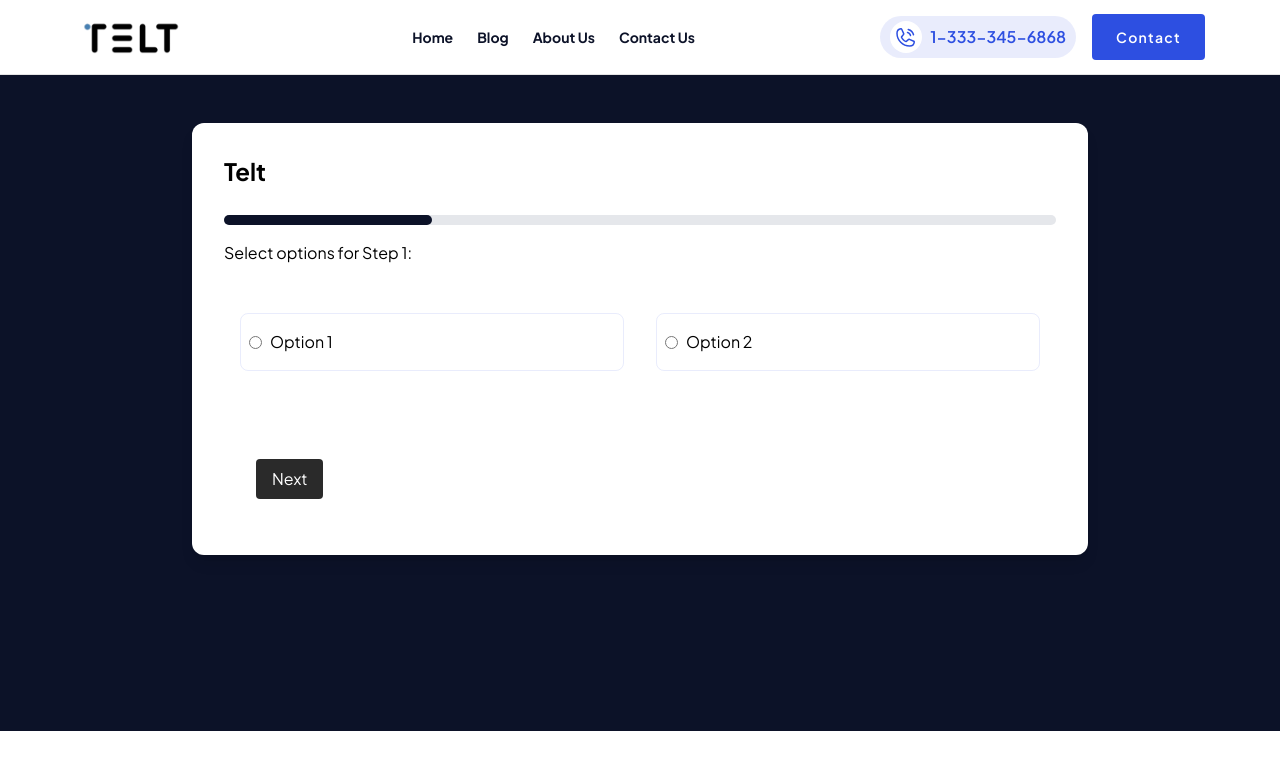
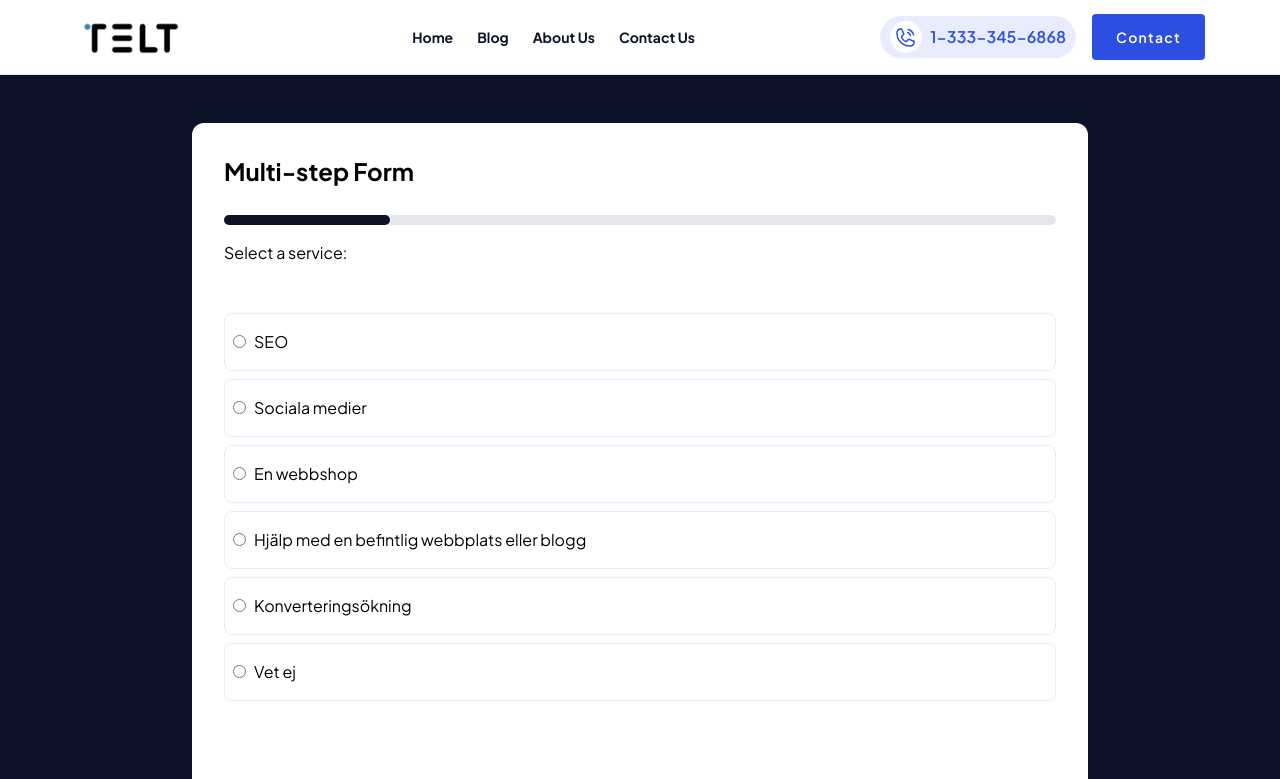
Before and after one commit to nasimmdemon/new_telt, a Next.js app: page /contact in a window 1280 px wide. Shown: the top 779 px of the page. Built offline with nearby package versions, Linux system fonts and the light colour scheme; what react-select-country-list would draw is missing.

Commit message:
Conditional form created

```diff
--- a/src/app/contact/multiStepForm.js
+++ b/src/app/contact/multiStepForm.js
@@ -7,31 +7,185 @@ import countries from "react-select-country-list";
 import Styles from "./multiStepForm.module.css";
 
 const steps = [
-  { id: 1, label: "Step 1" },
-  { id: 2, label: "Step 2" },
-  { id: 3, label: "Step 3" },
-  { id: 4, label: "Step 4" },
+  { id: 1, label: "Select Service" },
+  { id: 2, label: "Question 1" },
+  { id: 3, label: "Question 2" },
+  { id: 4, label: "Question 3" },
+  { id: 5, label: "Personal Info" },
 ];
+
+const services = [
+  "SEO",
+  "Sociala medier",
+  "En webbshop",
+  "Hjälp med en befintlig webbplats eller blogg",
+  "Konverteringsökning",
+  "Vet ej",
+];
+
+const questions = {
+  SEO: [
+    {
+      question: "What is your primary goal with SEO?",
+      options: [
+        "Increase organic traffic",
+        "Improve search engine ranking",
+        "Generate leads",
+        "Enhance brand awareness",
+      ],
+    },
+    {
+      question: "Which SEO services are you interested in?",
+      options: ["On-page SEO", "Off-page SEO", "Technical SEO", "SEO Audit"],
+    },
+    {
+      question: "Do you have a specific target audience for SEO?",
+      options: [
+        "Local audience",
+        "National audience",
+        "International audience",
+        "Not sure",
+      ],
+    },
+  ],
+  "Sociala medier": [
+    {
+      question: "What social media platforms do you use?",
+      options: ["Facebook", "Instagram", "Twitter", "LinkedIn"],
+    },
+    {
+      question: "What type of content do you want to create?",
+      options: ["Images", "Videos", "Blog posts", "Infographics"],
+    },
+    {
+      question: "What is your primary goal with social media?",
+      options: [
+        "Increase followers",
+        "Engage with audience",
+        "Promote products/services",
+        "Drive website traffic",
+      ],
+    },
+  ],
+  "En webbshop": [
+    {
+      question: "What type of products do you sell?",
+      options: [
+        "Physical goods",
+        "Digital products",
+        "Services",
+        "Subscriptions",
+      ],
+    },
+    {
+      question: "Which e-commerce platform do you use?",
+      options: ["Shopify", "WooCommerce", "Magento", "Other"],
+    },
+    {
+      question: "What features are you looking for in a web shop?",
+      options: [
+        "Responsive design",
+        "Secure payment gateway",
+        "User-friendly interface",
+        "SEO-friendly",
+      ],
+    },
+  ],
+  "Hjälp med en befintlig webbplats eller blogg": [
+    {
+      question: "What issues are you facing with your current website?",
+      options: [
+        "Slow loading speed",
+        "Poor design",
+        "Low traffic",
+        "Technical issues",
+      ],
+    },
+    {
+      question: "What improvements do you want to make?",
+      options: [
+        "Redesign website",
+        "Improve SEO",
+        "Add new features",
+        "Fix bugs",
+      ],
+    },
+    {
+      question: "Do you need ongoing maintenance?",
+      options: ["Yes", "No", "Maybe", "Not sure"],
+    },
+  ],
+  Konverteringsökning: [
+    {
+      question: "What is your current conversion rate?",
+      options: ["Less than 1%", "1-3%", "3-5%", "More than 5%"],
+    },
+    {
+      question: "What conversion goals do you have?",
+      options: [
+        "Increase sales",
+        "Generate leads",
+        "Increase sign-ups",
+        "Improve engagement",
+      ],
+    },
+    {
+      question:
+        "What conversion optimization techniques are you interested in?",
+      options: [
+        "A/B testing",
+        "Landing page optimization",
+        "User experience improvement",
+        "Personalization",
+      ],
+    },
+  ],
+  "Vet ej": [
+    {
+      question: "What business goals are you looking to achieve?",
+      options: [
+        "Increase brand awareness",
+        "Generate more leads",
+        "Boost sales",
+        "Improve customer engagement",
+      ],
+    },
+    {
+      question: "Which areas do you think need improvement?",
+      options: [
+        "Website design",
+        "SEO",
+        "Social media presence",
+        "Conversion rates",
+      ],
+    },
+    {
+      question: "Would you like a consultation to discuss your needs?",
+      options: ["Yes", "No", "Maybe", "Not sure"],
+    },
+  ],
+};
 
 const countryOptions = countries().getData();
 
 const MultiStepForm = () => {
   const [currentStep, setCurrentStep] = useState(1);
   const [formData, setFormData] = useState({
-    step1: "",
-    step2: "",
-    step3: "",
+    service: "",
+    question1: "",
+    question2: "",
+    question3: "",
     email: "",
     phone: "",
     country: "",
     name: "",
   });
 
-  const handleRadioChange = (e, step) => {
+  const handleRadioChange = (e, field) => {
     const { value } = e.target;
     setFormData((prevFormData) => ({
       ...prevFormData,
-      [step]: value,
+      [field]: value,
     }));
   };
 
@@ -66,12 +220,14 @@ const MultiStepForm = () => {
   const isValidStep = (step) => {
     switch (step) {
       case 1:
-        return formData.step1 !== "";
+        return formData.service !== "";
       case 2:
-        return formData.step2 !== "";
+        return formData.question1 !== "";
       case 3:
-        return formData.step3 !== "";
+        return formData.question2 !== "";
       case 4:
+        return formData.question3 !== "";
+      case 5:
         return (
           formData.email !== "" &&
           formData.phone !== "" &&
@@ -89,43 +245,29 @@ const MultiStepForm = () => {
         return (
           <div>
             <label className="block mb-2 text-blue-500">
-              Select options for Step 1:
+              Select a service:
             </label>
-            <div className="mb-4 flex flex-col sm:flex-row mt-12">
+            <div className="mb-4 mt-12">
+              {services.map((service, index) => (
                 <div
-                className={`flex w-full md:mx-4 items-center mb-2 p-2 py-4 border rounded-lg cursor-pointer ${
-                  formData.step1 === "Option 1"
+                  key={index}
+                  className={`w-full mb-2 p-2 py-4 border rounded-lg cursor-pointer ${
+                    formData.service === service
                       ? "bg-barActive border-black text-black"
                       : "border-grey"
                   }`}
-                onClick={() => setFormData({ ...formData, step1: "Option 1" })}
+                  onClick={() => setFormData({ ...formData, service })}
                 >
                   <input
                     type="radio"
-                  value="Option 1"
-                  checked={formData.step1 === "Option 1"}
-                  onChange={(e) => handleRadioChange(e, "step1")}
-                  className="mr-2 bg-black"
-                />
-                Option 1
-              </div>
-              <div
-                className={`flex w-full md:mx-4 items-center mb-2 p-2 py-4 border rounded-lg cursor-pointer ${
-                  formData.step1 === "Option 2"
-                    ? "bg-barActive border-black text-black"
-                    : "border-grey"
-                }`}
-                onClick={() => setFormData({ ...formData, step1: "Option 2" })}
-              >
-                <input
-                  type="radio"
-                  value="Option 2"
-                  checked={formData.step1 === "Option 2"}
-                  onChange={(e) => handleRadioChange(e, "step1")}
+                    value={service}
+                    checked={formData.service === service}
+                    onChange={(e) => handleRadioChange(e, "service")}
                     className="mr-2"
                   />
-                Option 2
+                  {service}
                 </div>
+              ))}
             </div>
           </div>
         );
@@ -133,43 +275,31 @@ const MultiStepForm = () => {
         return (
           <div>
             <label className="block mb-2 text-blue-500">
-              Select options for Step 2:
+              {questions[formData.service][0].question}
             </label>
-            <div className="mb-4 flex flex-col sm:flex-row mt-12">
+            <div className="mb-4 mt-12">
+              {questions[formData.service][0].options.map((option, index) => (
                 <div
-                className={`flex w-full md:mx-4 items-center mb-2 p-2 py-4 border rounded-lg cursor-pointer ${
-                  formData.step2 === "Option 1"
+                  key={index}
+                  className={`w-full mb-2 p-2 py-4 border rounded-lg cursor-pointer ${
+                    formData.question1 === option
                       ? "bg-barActive border-black text-black"
                       : "border-grey"
                   }`}
-                onClick={() => setFormData({ ...formData, step2: "Option 1" })}
+                  onClick={() =>
+                    setFormData({ ...formData, question1: option })
+                  }
                 >
                   <input
                     type="radio"
-                  value="Option 1"
-                  checked={formData.step2 === "Option 1"}
-                  onChange={(e) => handleRadioChange(e, "step2")}
+                    value={option}
+                    checked={formData.question1 === option}
+                    onChange={(e) => handleRadioChange(e, "question1")}
                     className="mr-2"
                   />
-                Option 1
+                  {option}
                 </div>
-              <div
-                className={`flex w-full md:mx-4 items-center mb-2 p-2 py-4 border rounded-lg cursor-pointer ${
-                  formData.step2 === "Option 2"
-                    ? "bg-barActive border-black text-black"
-                    : "border-grey"
-                }`}
-                onClick={() => setFormData({ ...formData, step2: "Option 2" })}
-              >
-                <input
-                  type="radio"
-                  value="Option 2"
-                  checked={formData.step2 === "Option 2"}
-                  onChange={(e) => handleRadioChange(e, "step2")}
-                  className="mr-2"
-                />
-                Option 2
-              </div>
+              ))}
             </div>
           </div>
         );
@@ -177,47 +307,67 @@ const MultiStepForm = () => {
         return (
           <div>
             <label className="block mb-2 text-blue-500">
-              Select options for Step 3:
+              {questions[formData.service][1].question}
             </label>
-            <div className="mb-4 flex flex-col sm:flex-row mt-12">
+            <div className="mb-4 mt-12">
+              {questions[formData.service][1].options.map((option, index) => (
                 <div
-                className={`flex w-full md:mx-4 items-center mb-2 p-2 py-4 border rounded-lg cursor-pointer ${
-                  formData.step3 === "Option 1"
+                  key={index}
+                  className={`w-full mb-2 p-2 py-4 border rounded-lg cursor-pointer ${
+                    formData.question2 === option
                       ? "bg-barActive border-black text-black"
                       : "border-grey"
                   }`}
-                onClick={() => setFormData({ ...formData, step3: "Option 1" })}
+                  onClick={() =>
+                    setFormData({ ...formData, question2: option })
+                  }
                 >
                   <input
                     type="radio"
-                  value="Option 1"
-                  checked={formData.step3 === "Option 1"}
-                  onChange={(e) => handleRadioChange(e, "step3")}
+                    value={option}
+                    checked={formData.question2 === option}
+                    onChange={(e) => handleRadioChange(e, "question2")}
                     className="mr-2"
                   />
-                Option 1
+                  {option}
                 </div>
-              <div
-                className={`flex w-full md:mx-4 items-center mb-2 p-2 py-4 border rounded-lg cursor-pointer ${
-                  formData.step3 === "Option 2"
-                    ? "bg-barActive border-black text-black"
-                    : "border-grey"
-                }`}
-                onClick={() => setFormData({ ...formData, step3: "Option 2" })}
-              >
-                <input
-                  type="radio"
-                  value="Option 2"
-                  checked={formData.step3 === "Option 2"}
-                  onChange={(e) => handleRadioChange(e, "step3")}
-                  className="mr-2"
-                />
-                Option 2
-              </div>
+              ))}
             </div>
           </div>
         );
       case 4:
+        return (
+          <div>
+            <label className="block mb-2 text-blue-500">
+              {questions[formData.service][2].question}
+            </label>
+            <div className="mb-4 mt-12">
+              {questions[formData.service][2].options.map((option, index) => (
+                <div
+                  key={index}
+                  className={`w-full mb-2 p-2 py-4 border rounded-lg cursor-pointer ${
+                    formData.question3 === option
+                      ? "bg-barActive border-black text-black"
+                      : "border-grey"
+                  }`}
+                  onClick={() =>
+                    setFormData({ ...formData, question3: option })
+                  }
+                >
+                  <input
+                    type="radio"
+                    value={option}
+                    checked={formData.question3 === option}
+                    onChange={(e) => handleRadioChange(e, "question3")}
+                    className="mr-2"
+                  />
+                  {option}
+                </div>
+              ))}
+            </div>
+          </div>
+        );
+      case 5:
         return (
           <div>
             <label className="block mb-2 text-blue-500">Name:</label>
@@ -267,13 +417,13 @@ const MultiStepForm = () => {
   return (
     <div className="pb-44 pt-12 flex items-center justify-center bg-black">
       <div className="w-[70%] pb-6 bg-white p-8 rounded-xl shadow-lg relative transition-transform duration-500">
-        <h2 className="text-2xl font-bold mb-6">Telt</h2>
+        <h2 className="text-2xl font-bold mb-6">Multi-step Form</h2>
         <div className="relative pt-1 mb-4">
           <div className="flex mb-2 items-center justify-between">
             <div className="w-full bg-gray-200 rounded-full h-2.5 dark:bg-barColor">
               <div
                 className="bg-black h-2.5 rounded-full transition-all duration-500"
-                style={{ width: `${(currentStep / steps.length) * 100}%` }}
+                style={{ width: `${(currentStep / 5) * 100}%` }}
               ></div>
             </div>
           </div>
@@ -292,16 +442,16 @@ const MultiStepForm = () => {
                 Back
               </button>
             )}
-            {currentStep < 4 && (
+            {currentStep < 5 && (
               <button
                 type="button"
                 onClick={handleNext}
-                className="bg-[#2a2a2a] text-white px-4 py-2 rounded "
+                className="bg-[#2a2a2a] text-white px-4 py-2 rounded ml-4"
               >
                 Next
               </button>
             )}
-            {currentStep === 4 && (
+            {currentStep === 5 && (
               <button
                 type="submit"
                 className="bg-[#2a2a2a] text-white px-4 py-2 rounded ml-4"
```
Lines whose indentation alone changed are shown as unchanged.
